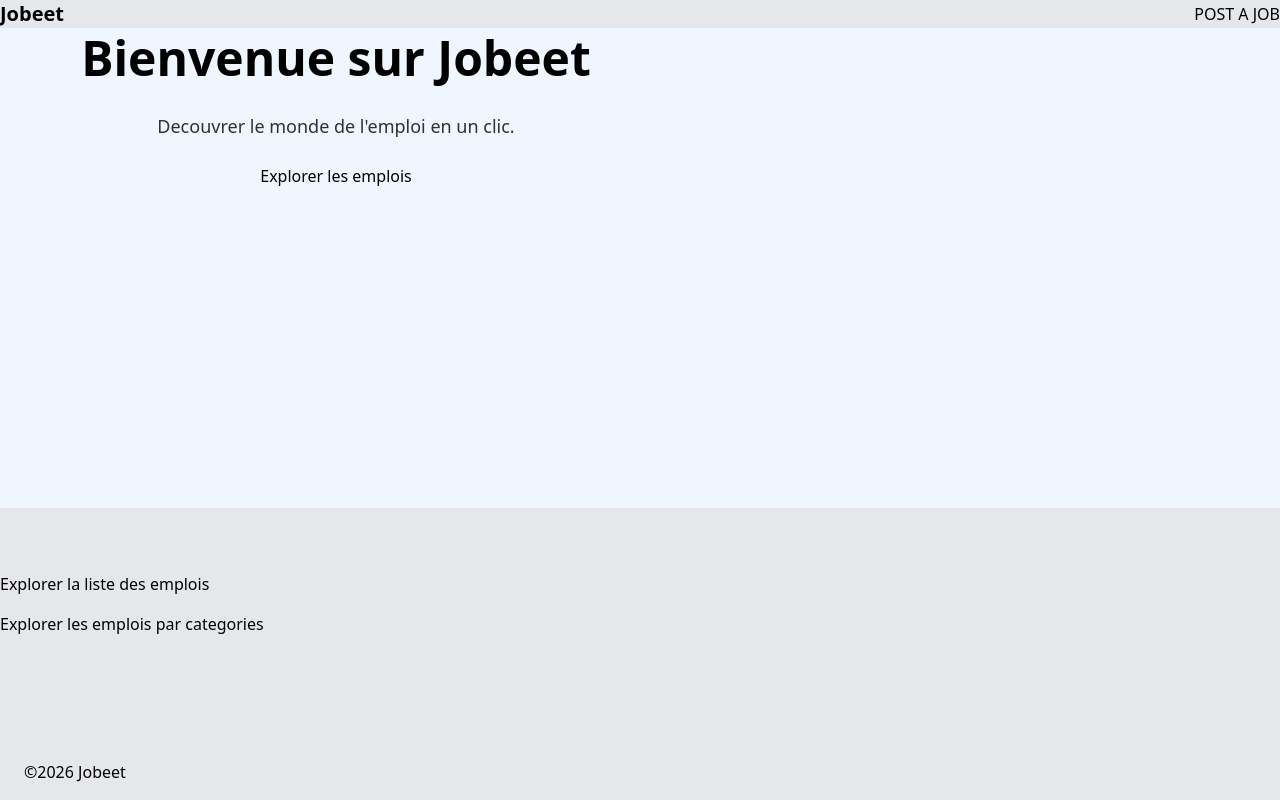
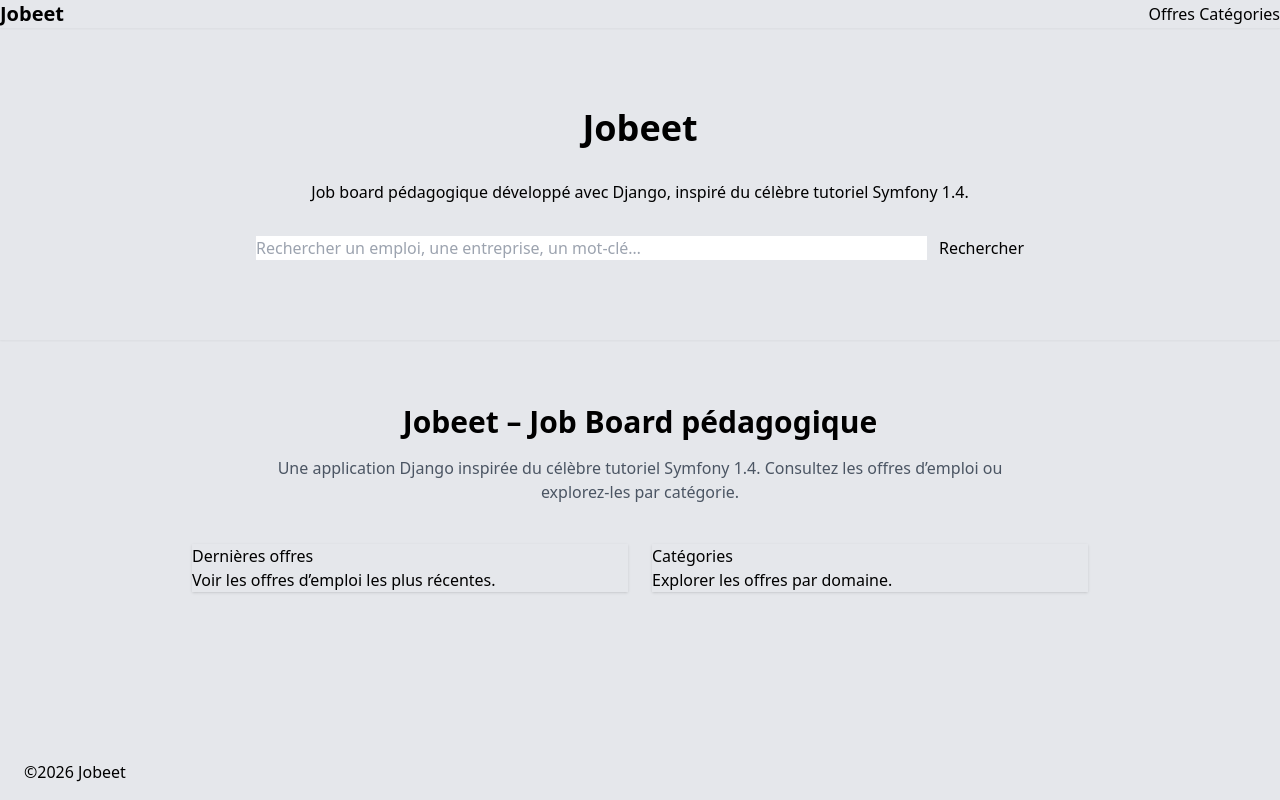
Before and after one commit to HelRich-98/jobeet-django, a Django app: page / in a window 1280 px wide. Run offline with Django 5.2, Linux system fonts and the light colour scheme; data that the repository does not hold is empty; some libraries are stand-ins or nearby versions.

Commit message:
Ajout de la barre de recherche et autres mis à jour...

```diff
--- a/jobs/forms.py
+++ b/jobs/forms.py
@@ -15,7 +15,7 @@
             "job_type",
             "description",
             "expired_at",
-            "is_valid",
+            "is_validate",
         )
 
     def __init__(self, *args, **kwargs):
--- a/pages/templates/pages/index.html
+++ b/pages/templates/pages/index.html
@@ -13,14 +13,35 @@
 {% block content %}
 
 <section class="py-16">
-  <div class="grid grid-cols-1 gap-4">
-    <a class="btn" href="{% url 'jobs:job_list' %}"
-      >Explorer la liste des emplois</a
+  <div class="max-w-3xl mx-auto text-center mb-10">
+    <h1 class="text-3xl font-bold mb-4">Jobeet – Job Board pédagogique</h1>
+
+    <p class="text-gray-600">
+      Une application Django inspirée du célèbre tutoriel Symfony 1.4. Consultez
+      les offres d’emploi ou explorez-les par catégorie.
+    </p>
+  </div>
+
+  <div class="grid grid-cols-1 md:grid-cols-2 gap-6 max-w-4xl mx-auto">
+    <a
+      href="{% url 'jobs:job_list' %}"
+      class="card bg-base-100 shadow hover:shadow-md transition"
     >
+      <div class="card-body">
+        <h2 class="card-title">Dernières offres</h2>
+        <p>Voir les offres d’emploi les plus récentes.</p>
+      </div>
+    </a>
 
-    <a class="btn" href="{% url 'jobs:category_list' %}"
-      >Explorer les emplois par categories</a
+    <a
+      href="{% url 'jobs:category_list' %}"
+      class="card bg-base-100 shadow hover:shadow-md transition"
     >
+      <div class="card-body">
+        <h2 class="card-title">Catégories</h2>
+        <p>Explorer les offres par domaine.</p>
+      </div>
+    </a>
   </div>
 </section>
 {% endblock %}
--- a/templates/base.html
+++ b/templates/base.html
@@ -8,6 +8,10 @@
     <meta http-equiv="X-UA-Compatible" content="ie=edge" />
     <link rel="stylesheet" href="{% static 'css/flatpickr.css' %}" />
     {% tailwind_css %}
+
+    <!-- prettier-ignore -->
+
+    {% block extra_head %}{% endblock %}
   </head>
 
   <body
--- a/templates/includes/hero.html
+++ b/templates/includes/hero.html
@@ -1,16 +1,31 @@
 <!-- ================= HERO ================= -->
-<section class="hero min-h-[60vh] bg-blue-50">
-  <div class="hero-content text-center">
-    <div class="max-w-2xl">
-      <h1 class="text-5xl font-bold leading-tight">
-        Bienvenue sur <span class="text-primary">Jobeet</span>
-      </h1>
-      <p class="py-6 text-lg opacity-80">
-        Decouvrer le monde de l'emploi en un clic.
-      </p>
-      <a href="{% url 'jobs:job_list' %}" class="btn btn-primary btn-lg">
-        Explorer les emplois
-      </a>
-    </div>
+<section class="bg-base-100 shadow-sm">
+  <div class="max-w-6xl mx-auto px-4 py-20 text-center space-y-8">
+    <!-- Title -->
+    <h1 class="text-4xl font-bold">Jobeet</h1>
+
+    <!-- Subtitle -->
+    <p class="text-base-content/70 max-w-2xl mx-auto">
+      Job board pédagogique développé avec Django, inspiré du célèbre tutoriel
+      Symfony&nbsp;1.4.
+    </p>
+
+    <!-- Search -->
+    <form
+      action="{% url 'jobs:job_list' %}"
+      method="get"
+      class="max-w-3xl mx-auto"
+    >
+      <div class="flex flex-col md:flex-row gap-3">
+        <input
+          type="search"
+          name="q"
+          placeholder="Rechercher un emploi, une entreprise, un mot-clé…"
+          class="input input-bordered w-full"
+        />
+
+        <button type="submit" class="btn btn-primary">Rechercher</button>
+      </div>
+    </form>
   </div>
 </section>
--- a/templates/includes/navbar.html
+++ b/templates/includes/navbar.html
@@ -10,8 +10,9 @@
     </a>
   </div>
   <div class="navbar-end items-center gap-4">
-    <a class="btn btn-primary" href="{% url 'jobs:job_create' %}">
-      <span class="">POST A JOB</span>
-    </a>
+    <a href="{% url 'jobs:job_list' %}" class="link link-hover">Offres</a>
+    <a href="{% url 'jobs:category_list' %}" class="link link-hover"
+      >Catégories</a
+    >
   </div>
 </nav>
```
Also changed, not shown: jobs/templates/jobs/category_detail.html (+31 -21 lines), jobs/templates/jobs/category_list.html (+28 -22 lines), jobs/templates/jobs/job_detail.html (+49 -27 lines), jobs/templates/jobs/job_list.html (+15 -13 lines), jobs/views.py (+33 -0 lines), templates/includes/job_card.html (+21 -11 lines).
